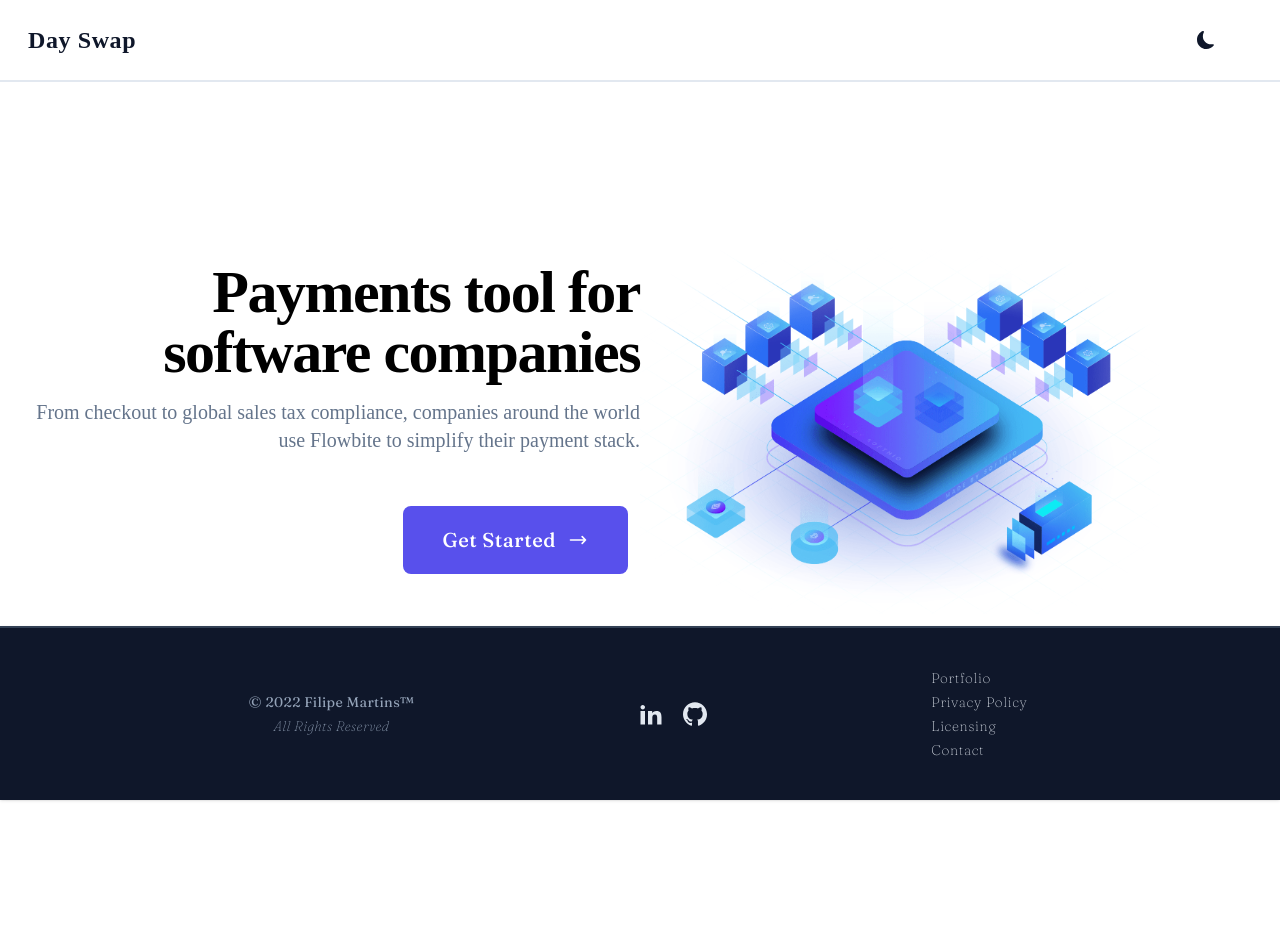
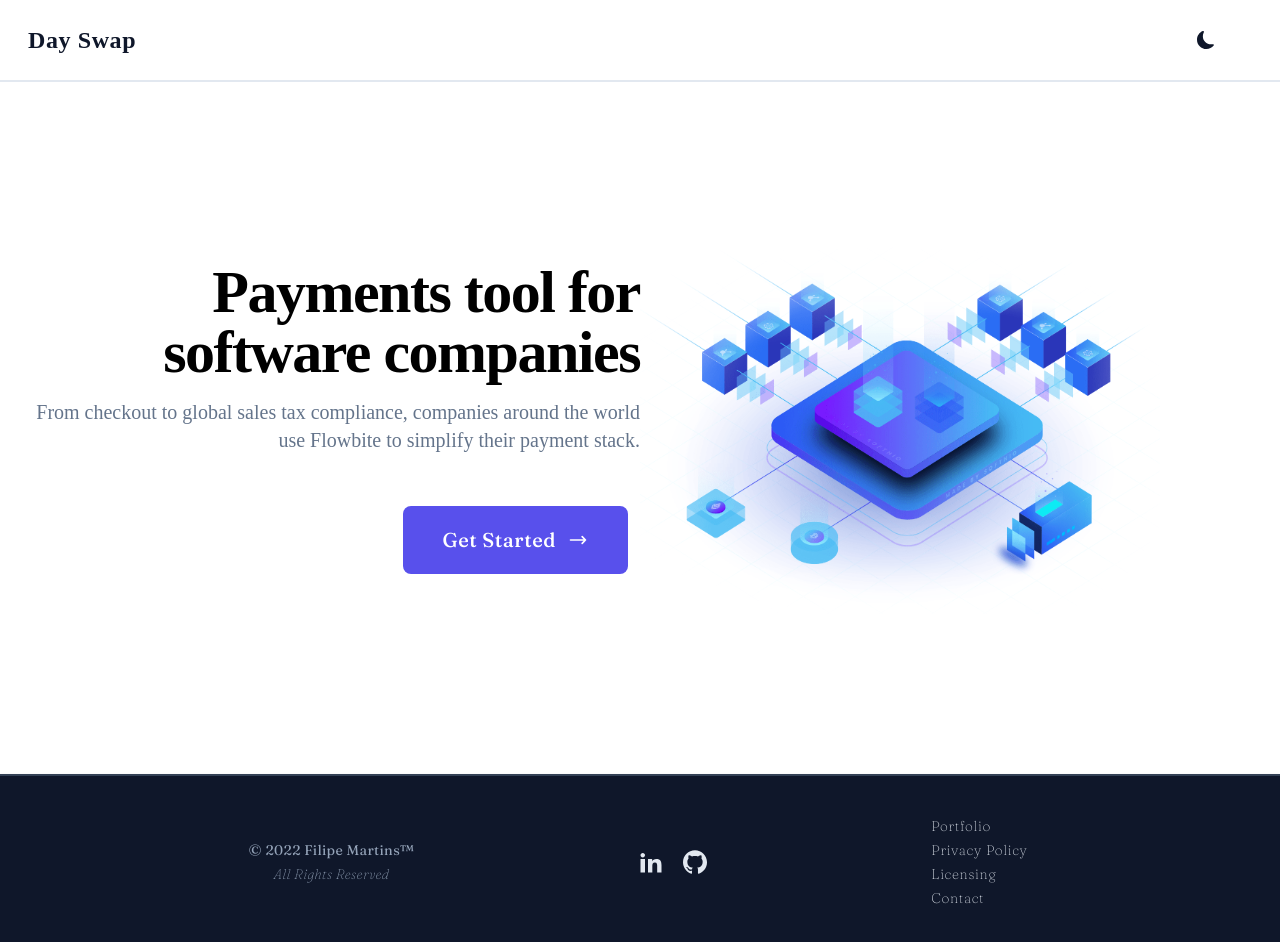
Before and after one commit to Filigs/crypto-mockup, a Next.js app: page / in a window 1280 px wide. Shown: the top 942 px of the page. Before the commit the page ends 800 px from the top, so only its background shows below. Built offline with nearby package versions, Linux system fonts and the light colour scheme; a web font is replaced by a local one.

Commit message:
bug update footer
position fixed to relative

```diff
--- a/components/footer.js
+++ b/components/footer.js
@@ -2,7 +2,7 @@ import Socials from "./footer/socials";
 
 export default function Footer() {
   return (
-    <footer className="fixed lg:fixed min-w-full max-w-full inset-x-0 bottom-0 p-4 lg:p-8 bg-slate-900 shadow md:flex md:items-center dark:bg-slate-900 border-t-2 border-x-0 border-b-0 border-slate-700 transition-transform duration-300">
+    <footer className="relative lg:relative min-w-full max-w-full inset-x-0 bottom-0 p-4 lg:p-8 bg-slate-900 shadow md:flex md:items-center dark:bg-slate-900 border-t-2 border-x-0 border-b-0 border-slate-700 transition-transform duration-300">
       <div className="flex flex-row flex-wrap w-full items-center mt-3 text-sm lg:text-md text-slate-200 font-normal font-sans sm:mt-0 transition-transform duration-300 tracking-wider gap-4 justify-center lg:justify-evenly px-4 py-2 ">
         <div className="flex flex-col gap-1 text-center lg:text-center items-center order-3 lg:order-2 transition-transform duration-300 justify-evenly">
           <p className="text-sm text-start lg:text-md text-slate-400 dark:text-slate-400 transition-transform duration-300 tracking-wide font-normal font-serif">
```
